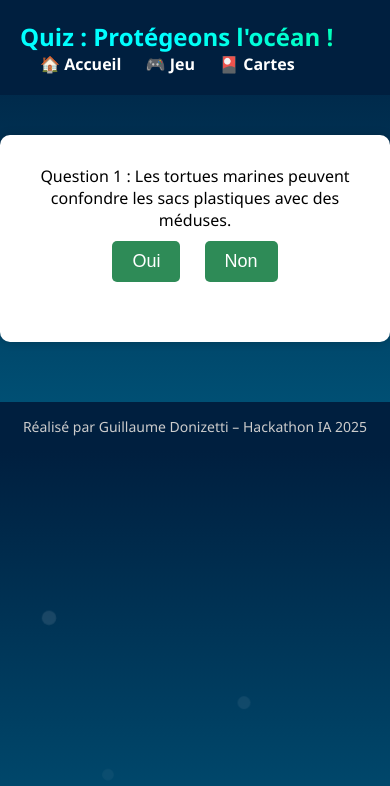
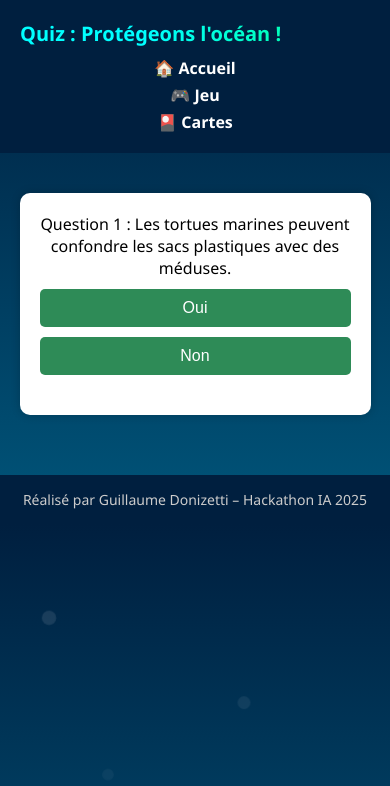
Before and after one commit to GuillaumeDon/sauverlocean, a plain HTML site: page quizz.html in a window 390 px wide. Drawn offline with Linux system fonts and the light colour scheme.

Commit message:
responsive quizz

```diff
--- a/quizz.html
+++ b/quizz.html
@@ -3,16 +3,21 @@
 <head>
   <meta charset="UTF-8">
   <title>Quiz Océan & Pollution</title>
+  <meta name="viewport" content="width=device-width, initial-scale=1.0">
   <style>
+    * {
+      box-sizing: border-box;
+    }
+
     body {
       margin: 0;
       font-family: 'Segoe UI', sans-serif;
       background: linear-gradient(to bottom, #001f3f, #00557a);
       color: white;
       text-align: center;
-      position: relative;
-      overflow: hidden;
+      overflow-x: hidden;
     }
+
     header {
       background-color: #001f3f;
       padding: 20px;
@@ -20,9 +25,8 @@
       justify-content: space-between;
       align-items: center;
       flex-wrap: wrap;
-      position: relative;
-      z-index: 2;
     }
+
     header h1 {
       margin: 0;
       font-size: 24px;
@@ -31,25 +35,35 @@
       -webkit-text-fill-color: transparent;
       animation: shine 4s linear infinite;
     }
+
     @keyframes shine {
       0% { filter: brightness(1); }
       50% { filter: brightness(1.5); }
       100% { filter: brightness(1); }
     }
+
+    nav {
+      display: flex;
+      flex-wrap: wrap;
+      gap: 10px;
+    }
+
     nav a {
       color: white;
       text-decoration: none;
-      margin-left: 20px;
       font-weight: bold;
     }
+
     nav a:hover {
       text-decoration: underline;
     }
+
     h2 {
       font-weight: 300;
       font-size: 20px;
       margin-top: 0;
     }
+
     #quiz-box {
       background: white;
       color: black;
@@ -59,13 +73,13 @@
       margin: 40px auto;
       box-shadow: 0 0 10px rgba(0,0,0,0.2);
       animation: fadeInUp 1s ease-out forwards;
-      position: relative;
-      z-index: 2;
     }
+
     @keyframes fadeInUp {
       0% { opacity: 0; transform: translateY(20px); }
       100% { opacity: 1; transform: translateY(0); }
     }
+
     button {
       padding: 10px 20px;
       margin: 10px;
@@ -77,23 +91,29 @@
       cursor: pointer;
       transition: transform 0.2s ease;
     }
+
     button:hover {
       background-color: #256b45;
       transform: scale(1.05);
     }
+
     button.correct {
       background-color: #2ecc71 !important;
     }
+
     button.wrong {
       background-color: #e74c3c !important;
     }
+
     #result {
       font-size: 20px;
       margin-top: 20px;
     }
+
     #restart {
       display: none;
     }
+
     footer {
       margin-top: 60px;
       padding: 15px;
@@ -101,9 +121,8 @@
       color: #ccc;
       text-align: center;
       font-size: 14px;
-      position: relative;
-      z-index: 2;
     }
+
     .bubbles {
       position: fixed;
       bottom: 0;
@@ -114,6 +133,7 @@
       overflow: hidden;
       pointer-events: none;
     }
+
     .bubbles span {
       position: absolute;
       display: block;
@@ -124,10 +144,47 @@
       border-radius: 50%;
       animation: rise 10s infinite ease-in;
     }
+
     @keyframes rise {
       0% { transform: translateY(0) scale(0.5); opacity: 0; }
       50% { opacity: 1; }
       100% { transform: translateY(-100vh) scale(1.2); opacity: 0; }
+    }
+
+    /* 🌐 Responsive styles */
+    @media screen and (max-width: 600px) {
+      header {
+        flex-direction: column;
+        align-items: flex-start;
+      }
+
+      header h1 {
+        font-size: 20px;
+        text-align: left;
+        margin-bottom: 10px;
+      }
+
+      nav {
+        flex-direction: column;
+        gap: 5px;
+        width: 100%;
+      }
+
+      #quiz-box {
+        width: 90%;
+        padding: 20px;
+      }
+
+      button {
+        display: block;
+        width: 100%;
+        margin: 10px 0;
+        font-size: 16px;
+      }
+
+      #result {
+        font-size: 18px;
+      }
     }
   </style>
 </head>
```
